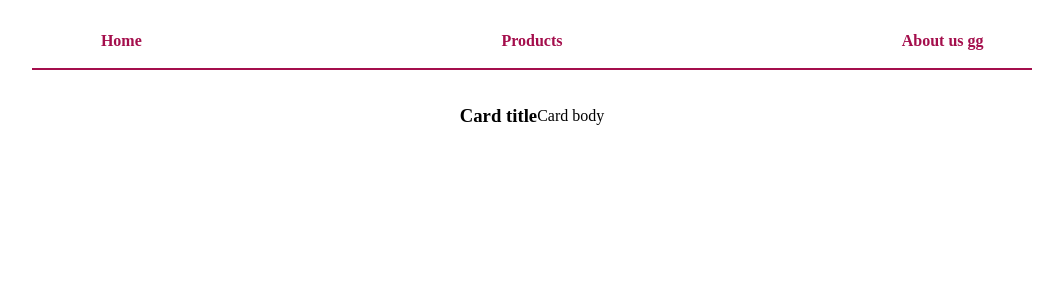
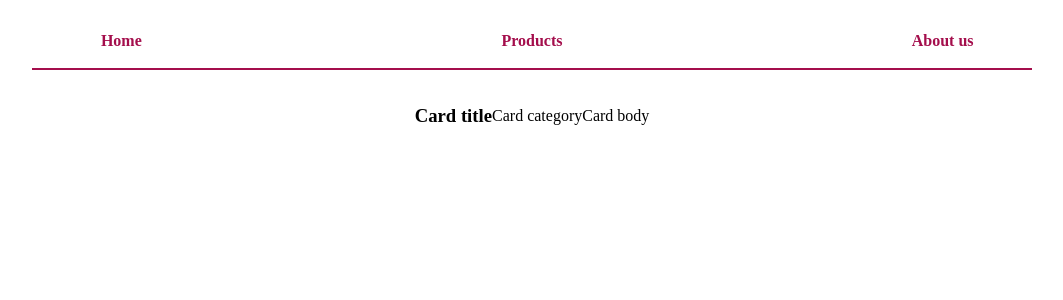
Before and after one commit to naiame-neltheri/upnews, a React (Create React App) app in the folder frontend/: page / in a window 1280 px wide. Shown: the top 300 px of the page, without its empty margins (108-1171 px from the left). Built offline with nearby package versions, Linux system fonts and the light colour scheme.

Commit message:
category added

```diff
--- a/frontend/src/components/card.js
+++ b/frontend/src/components/card.js
@@ -4,6 +4,7 @@ function Card() {
 	return(
 		<Container flexDirection="row" justifyContent="space-between">
 			<h3>Card title</h3>
+			<p>Card category</p>
 			<p>Card body</p>
 		</Container>
 	);
--- a/frontend/src/components/navbar.js
+++ b/frontend/src/components/navbar.js
@@ -12,7 +12,7 @@ function Navbar() {
 				<Link to="/404">Products</Link>
 			</NavItem>
 			<NavItem borderTopRightRadius="5px" borderBottomRightRadius="5px" fontSize={[0,0,1,2]}>
-				<Link to="/about">About us gg</Link>
+				<Link to="/about">About us</Link>
 			</NavItem>
 		</Container>
 	);
```
